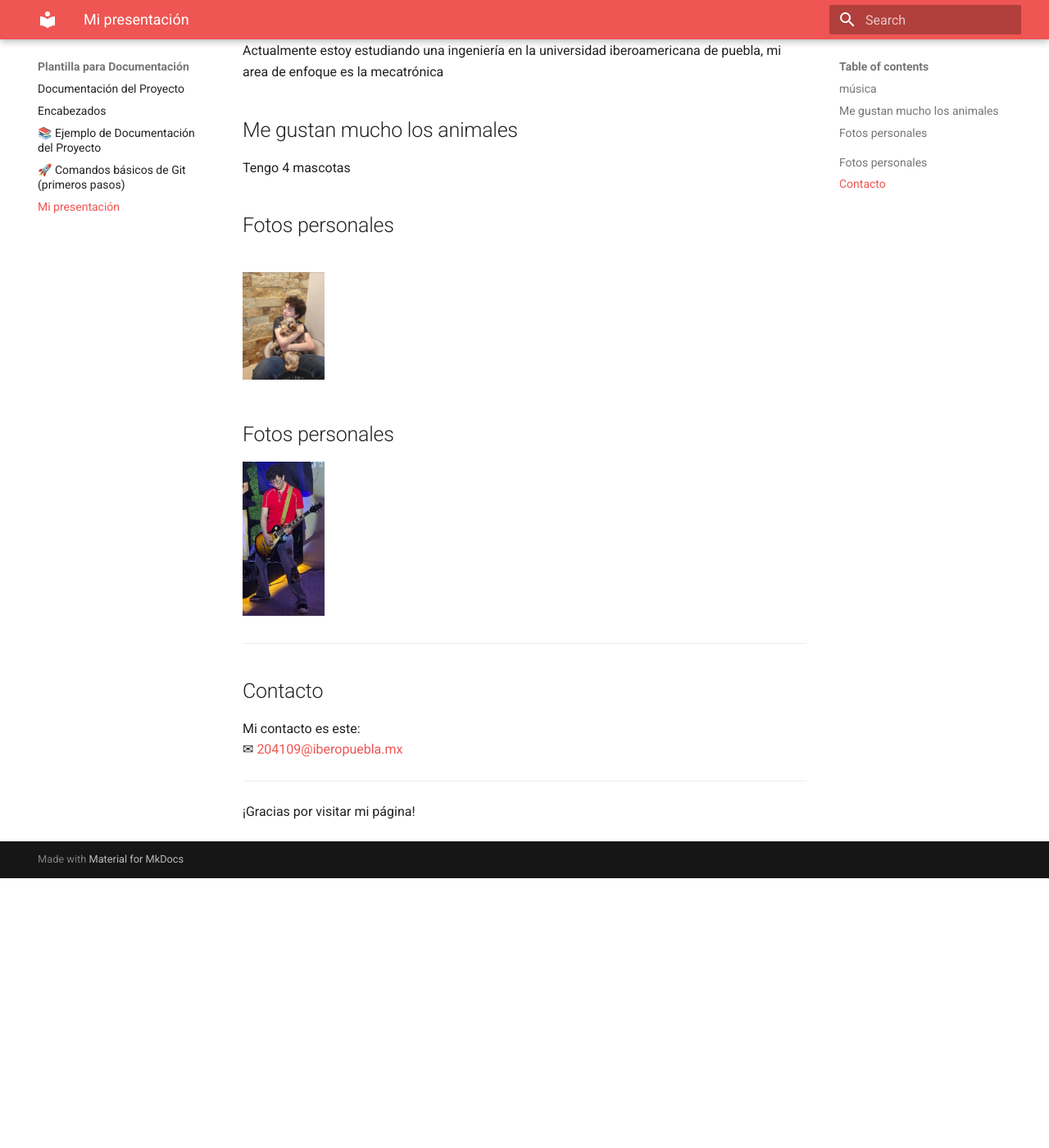
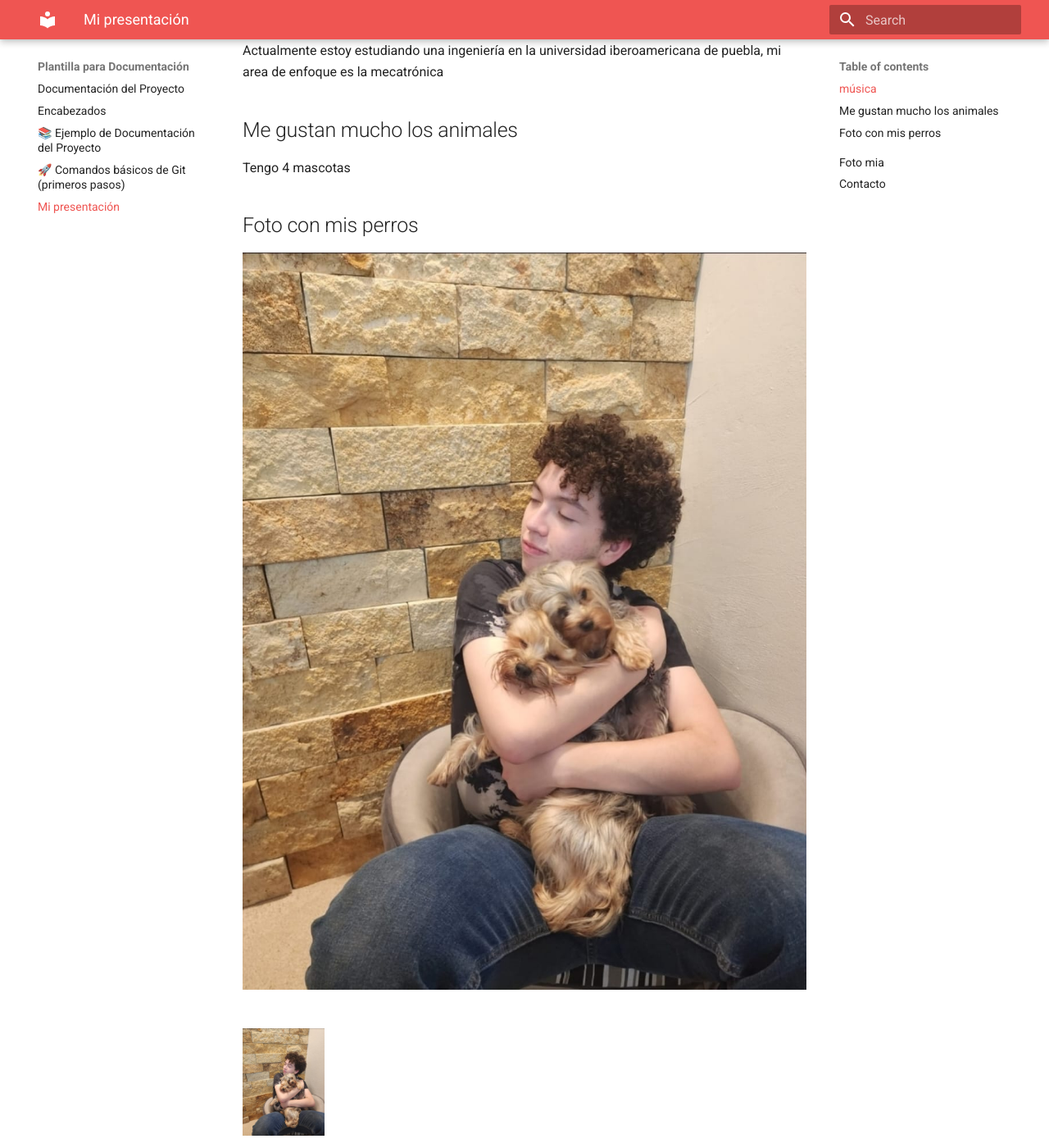
Before and after one commit to LuisTamezzz/Portafolio-ibero-puebla, an MkDocs documentation site: the page built from docs/presentacion.md, in a window 1280 px wide and 1400 px high, scrolled down 482 px. Shown: the whole window at 82% size. Built offline with MkDocs 1.6.1 and Material for MkDocs 9.7.7, drawn with Linux system fonts in a browser that asks for light colours; before the commit the page ends 1553 px from its top, so only the background shows below that.

Commit message:
Update presentacion.md

```diff
--- a/docs/presentacion.md
+++ b/docs/presentacion.md
@@ -15,16 +15,16 @@ Actualmente estoy estudiando una ingeniería en la universidad iberoamericana de
 
 Tengo 4 mascotas
 
-## Fotos personales
+## Foto con mis perros
 
-
+![Foto con mis perros](recursos/imgs/fotosw2.jpeg)
 
 <img src="../recursos/imgs/fotosw2.jpeg" alt="Foto con mis perros" width="100">
 ---
 
-## Fotos personales
+## Foto mia
 
-
+![Foto mia](recursos/imgs/fotol2.jpeg)
 
 <img src="../recursos/imgs/fotol2.jpeg" alt="Foto mia" width="100"/>
 
```
